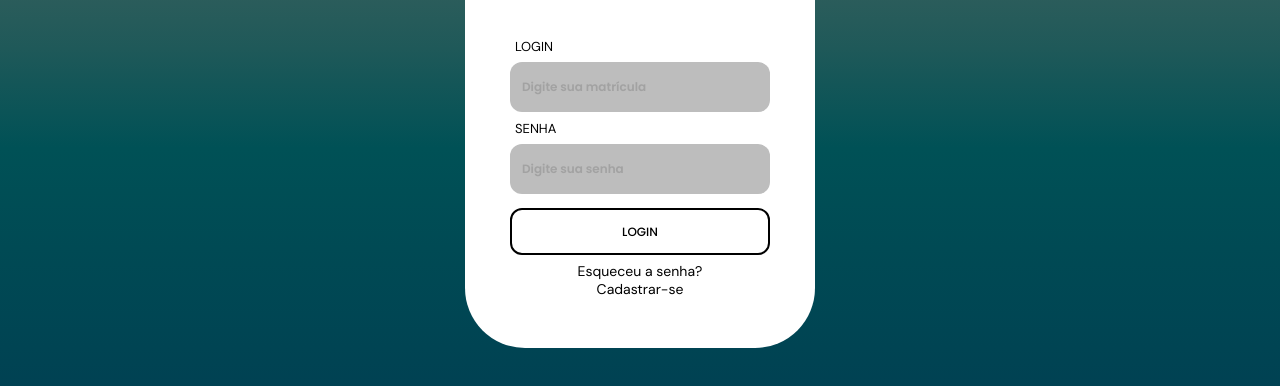
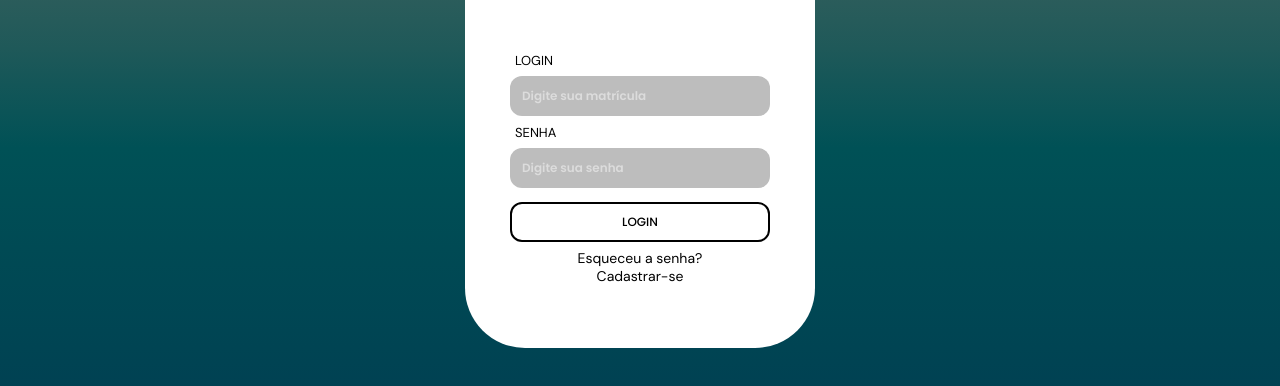
Before and after one commit to vytoryaarj/tecweb-tp4, a plain HTML site: page index.html in a window 1280 px wide. Shown: the part 352-738 px from the top of the page. Drawn offline with Linux system fonts and the light colour scheme.

Commit message:
Update style.css

```diff
--- a/style.css
+++ b/style.css
@@ -85,7 +85,7 @@ input {
     border-radius: 12px;
     border: none;
     width: 260px;
-    height: 50px;
+    height: 40px;
     background-color: #BDBDBD;
     color: black;
     font-family: poppins;
@@ -100,7 +100,7 @@ input {
     border-radius: 12px;
     border: 2px solid rgb(0, 0, 0);
     width: 260px;
-    height: 47px;
+    height: 40px;
     font-family: poppins;
     font-weight: 500;
     font-size: 12px;
@@ -115,5 +115,5 @@ input {
 }
 
 ::-webkit-input-placeholder {
-    color:rgba(112, 112, 112, 0.349);
+    color:rgba(255, 255, 255, 0.466);
 }
```
